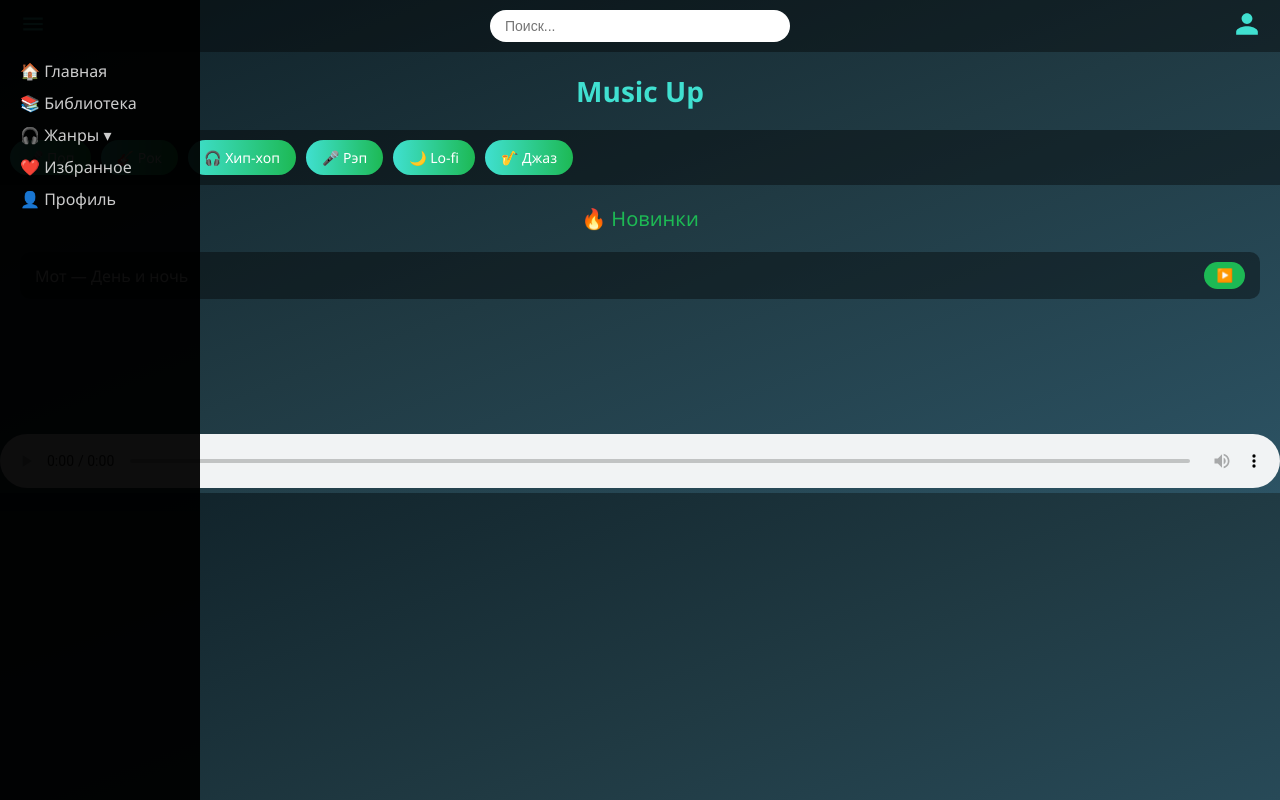
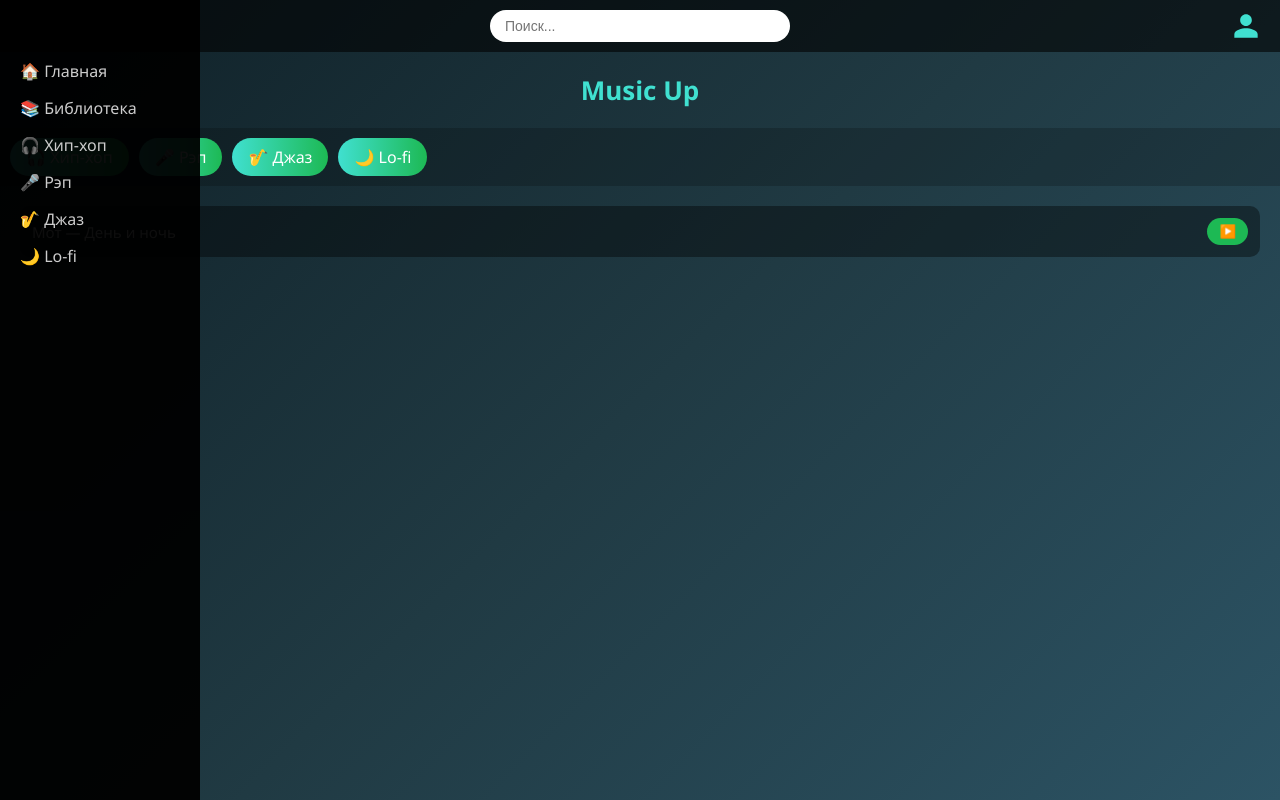
Before and after one commit to Salohiddin70/music-up, a plain HTML site: page index.html in a window 1280 px wide. Both pictures are taken after a click on the icon 33 px from the left and 23 px from the top of the page. Drawn offline with Linux system fonts and the light colour scheme.

Commit message:
Update index.html

```diff
--- a/index.html
+++ b/index.html
@@ -8,26 +8,28 @@
     * { box-sizing: border-box; margin: 0; padding: 0; }
     body {
       font-family: 'Segoe UI', sans-serif;
-      background: linear-gradient(to bottom right, #0f2027, #203a43, #2c5364);
+      background: linear-gradient(135deg, #0f2027, #203a43, #2c5364);
       color: #fff;
+      padding-bottom: 120px; /* место под нижний плеер */
+      min-height: 100vh;
     }
 
     header {
-      background-color: rgba(0,0,0,0.4);
-      padding: 10px 20px;
+      background: rgba(0, 0, 0, 0.6);
       display: flex;
       align-items: center;
       justify-content: space-between;
+      padding: 10px 20px;
       position: sticky;
       top: 0;
-      z-index: 10;
+      z-index: 100;
     }
 
-    .icon svg {
-      width: 26px;
-      height: 26px;
+    .menu-icon, .profile-icon {
+      width: 28px;
+      height: 28px;
+      cursor: pointer;
       fill: #40e0d0;
-      cursor: pointer;
     }
 
     .search-bar {
@@ -39,27 +41,55 @@
       padding: 8px 15px;
       width: 70%;
       max-width: 300px;
+      border-radius: 20px;
       border: none;
-      border-radius: 20px;
+      font-size: 14px;
       outline: none;
-      font-size: 14px;
+    }
+
+    nav.side-menu {
+      position: fixed;
+      top: 0;
+      left: -230px;
+      width: 200px;
+      height: 100%;
+      background-color: rgba(0, 0, 0, 0.95);
+      padding: 60px 20px;
+      display: flex;
+      flex-direction: column;
+      gap: 15px;
+      transition: left 0.3s;
+      z-index: 1000;
+    }
+
+    nav.side-menu.open {
+      left: 0;
+    }
+
+    nav.side-menu a {
+      color: #ccc;
+      text-decoration: none;
+      font-size: 16px;
+    }
+
+    nav.side-menu a:hover {
+      color: #40e0d0;
     }
 
     h1 {
       text-align: center;
       color: #40e0d0;
       margin: 20px 0;
-      font-size: 28px;
+      font-size: 26px;
     }
 
-    /* Горизонтальное меню жанров */
     .genre-menu {
       display: flex;
       overflow-x: auto;
       white-space: nowrap;
-      background-color: rgba(0,0,0,0.4);
+      gap: 10px;
       padding: 10px;
-      gap: 10px;
+      background-color: rgba(0,0,0,0.2);
       scrollbar-width: none;
     }
 
@@ -68,44 +98,30 @@
     }
 
     .genre-button {
-      flex: 0 0 auto;
       padding: 8px 16px;
-      border-radius: 20px;
       background: linear-gradient(90deg, #40e0d0, #1db954);
       color: #fff;
-      font-size: 14px;
+      border-radius: 20px;
       text-decoration: none;
-      transition: background 0.3s;
-    }
-
-    .genre-button:hover {
-      background: linear-gradient(90deg, #1db954, #40e0d0);
-    }
-
-    .section-title {
-      font-size: 20px;
-      margin: 20px;
-      text-align: center;
-      color: #1db954;
+      flex-shrink: 0;
     }
 
     .track-list {
-      padding: 0 20px 40px;
+      padding: 20px;
     }
 
     .track {
-      margin-bottom: 15px;
-      background-color: rgba(0, 0, 0, 0.4);
-      padding: 10px 15px;
+      background-color: rgba(0,0,0,0.4);
       border-radius: 10px;
+      padding: 12px;
+      margin-bottom: 10px;
       display: flex;
       justify-content: space-between;
       align-items: center;
     }
 
     .track-title {
-      font-size: 16px;
-      color: #fff;
+      font-size: 15px;
     }
 
     .track button {
@@ -117,215 +133,155 @@
       cursor: pointer;
     }
 
-    .track button:hover {
-      background-color: #1ed760;
+    #player-bar {
+      position: fixed;
+      bottom: 0;
+      left: 0;
+      width: 100%;
+      background: rgba(255, 255, 255, 0.1);
+      backdrop-filter: blur(10px);
+      display: flex;
+      align-items: center;
+      justify-content: space-between;
+      padding: 10px 20px;
+      z-index: 1001;
     }
 
-    /* Боковое меню */
-    .side-menu {
-      position: fixed;
-      top: 0;
-      left: -220px;
-      width: 200px;
-      height: 100%;
-      background-color: rgba(0, 0, 0, 0.95);
-      display: flex;
-      flex-direction: column;
-      padding: 60px 20px;
-      gap: 10px;
-      transition: left 0.3s;
-      z-index: 999;
+    #player-bar img {
+      height: 50px;
+      border-radius: 5px;
+      margin-right: 10px;
     }
 
-    .side-menu a,
-    .dropdown-toggle {
-      color: #ccc;
-      text-decoration: none;
-      font-size: 16px;
-      cursor: pointer;
+    #player-info {
+      flex: 1;
+      display: flex;
+      align-items: center;
     }
 
-    .side-menu a:hover,
-    .dropdown-toggle:hover {
-      color: #40e0d0;
-    }
-
-    .side-menu.open {
-      left: 0;
-    }
-
-    .dropdown-content {
-      display: none;
-      flex-direction: column;
-      padding-left: 10px;
-      gap: 5px;
-      margin-top: 5px;
-    }
-
-    .dropdown.open .dropdown-content {
-      display: flex;
+    #player-controls button {
+      background: none;
+      border: none;
+      color: white;
+      font-size: 20px;
+      margin: 0 10px;
+      cursor: pointer;
     }
   </style>
 </head>
-<body>
+<body onclick="closeMenu(event)">
 
-  <!-- Хедер -->
 <header>
-    <div class="icon">
-      <svg viewBox="0 0 24 24"><path d="M3 6h18v2H3zM3 11h18v2H3zM3 16h18v2H3z"/></svg>
-    </div>
+  <svg class="menu-icon" onclick="toggleMenu()" xmlns="http://www.w3.org/2000/svg" viewBox="0 0 24 24">
+    <path d="M3 6h18M3 12h18M3 18h18"/>
+  </svg>
   <div class="search-bar">
     <input type="text" placeholder="Поиск..." oninput="searchTracks(this.value)" />
   </div>
-    <div class="icon">
-      <svg viewBox="0 0 24 24"><path d="M12 12c2.7 0 5-2.3 5-5s-2.3-5-5-5-5 2.3-5 5 2.3 5 5 5zm0 2c-3.3 0-10 1.7-10 5v3h20v-3c0-3.3-6.7-5-10-5z"/></svg>
-    </div>
+  <svg class="profile-icon" xmlns="http://www.w3.org/2000/svg" viewBox="0 0 24 24">
+    <path d="M12 12c2.7 0 5-2.3 5-5s-2.3-5-5-5-5 2.3-5 5 2.3 5 5 5zm0 2c-3.3 0-10 1.7-10 5v3h20v-3c0-3.3-6.7-5-10-5z"/>
+  </svg>
 </header>
 
-  <!-- Боковое меню -->
-  <nav id="side-menu" class="side-menu">
+<nav class="side-menu" id="side-menu">
   <a href="#" onclick="goHome()">🏠 Главная</a>
   <a href="#">📚 Библиотека</a>
-
-    <div class="dropdown">
-      <div class="dropdown-toggle" onclick="toggleDropdown()">🎧 Жанры ▾</div>
-      <div class="dropdown-content" id="genre-dropdown">
-        <a href="#" onclick="showGenre('pop')">🎤 Поп</a>
-        <a href="#" onclick="showGenre('rock')">🎸 Рок</a>
   <a href="#" onclick="showGenre('hiphop')">🎧 Хип-хоп</a>
   <a href="#" onclick="showGenre('rap')">🎤 Рэп</a>
+  <a href="#" onclick="showGenre('jazz')">🎷 Джаз</a>
   <a href="#" onclick="showGenre('lofi')">🌙 Lo-fi</a>
-        <a href="#" onclick="showGenre('jazz')">🎷 Джаз</a>
-      </div>
-    </div>
-
-    <a href="#">❤️ Избранное</a>
-    <a href="#">👤 Профиль</a>
 </nav>
 
 <h1>Music Up</h1>
 
-  <!-- Меню жанров -->
 <div class="genre-menu">
-    <a href="#" class="genre-button" onclick="showGenre('pop')">🎤 Поп</a>
-    <a href="#" class="genre-button" onclick="showGenre('rock')">🎸 Рок</a>
   <a href="#" class="genre-button" onclick="showGenre('hiphop')">🎧 Хип-хоп</a>
   <a href="#" class="genre-button" onclick="showGenre('rap')">🎤 Рэп</a>
+  <a href="#" class="genre-button" onclick="showGenre('jazz')">🎷 Джаз</a>
   <a href="#" class="genre-button" onclick="showGenre('lofi')">🌙 Lo-fi</a>
-    <a href="#" class="genre-button" onclick="showGenre('jazz')">🎷 Джаз</a>
 </div>
 
-  <!-- Новинки -->
-  <div class="section-title">🔥 Новинки</div>
 <div class="track-list" id="new-releases">
   <div class="track">
     <span class="track-title">Мот — День и ночь</span>
-      <button onclick="playTrack('https://voca.ro/16ker4KT1gn3')">▶️</button>
+    <button onclick="playTrack('https://voca.ro/16ker4KT1gn3', 'День и ночь', 'https://raw.githubusercontent.com/Salohiddin70/music-up/main/IMG_1963.jpeg')">▶️</button>
   </div>
 </div>
 
-  <!-- Контент по жанрам -->
-  <div class="section-title" id="genre-title"></div>
 <div class="track-list" id="genre-tracks"></div>
 
-  <audio id="player" controls style="width:100%; margin-top: 20px;"></audio>
+<!-- Нижний плеер -->
+<div id="player-bar" style="display:none;">
+  <div id="player-info">
+    <img src="" id="track-img" alt="Обложка">
+    <div id="track-name">Трек</div>
+  </div>
+  <div id="player-controls">
+    <button onclick="player.pause()">⏸️</button>
+    <button onclick="player.play()">▶️</button>
+  </div>
+</div>
+
+<audio id="player" hidden></audio>
 
 <script>
-    const player = document.getElementById('player');
+  const player = document.getElementById("player");
+  const playerBar = document.getElementById("player-bar");
+  const trackName = document.getElementById("track-name");
+  const trackImg = document.getElementById("track-img");
 
-    const genres = {
-      hiphop: [
-        { title: "Macan — L", url: "https://media.vocaroo.com/mp3/1iX95z5SQfOM" },
-        { title: "Macan — Заново", url: "https://media.vocaroo.com/mp3/1Z155EzK1A4u" },
-        { title: "Macan — Останься образом", url: "https://media.vocaroo.com/mp3/1fNWBhahQ6Mo" },
-        { title: "Мот — День и ночь", url: "https://voca.ro/16ker4KT1gn3" }
-      ],
-      pop: [],
-      rock: [],
-      rap: [],
-      lofi: [],
-      jazz: []
-    };
+  const sideMenu = document.getElementById("side-menu");
 
-    function playTrack(url) {
+  function playTrack(url, name, img) {
     player.src = url;
     player.play();
+    playerBar.style.display = "flex";
+    trackName.textContent = name;
+    trackImg.src = img;
+  }
+
+  function toggleMenu() {
+    sideMenu.classList.toggle("open");
+  }
+
+  function closeMenu(e) {
+    if (!e.target.closest(".side-menu") && !e.target.closest(".menu-icon")) {
+      sideMenu.classList.remove("open");
+    }
+  }
+
+  function goHome() {
+    document.getElementById("new-releases").style.display = "block";
+    document.getElementById("genre-tracks").innerHTML = "";
   }
 
   function showGenre(genre) {
-      const list = genres[genre] || [];
-      const title = document.getElementById("genre-title");
+    document.getElementById("new-releases").style.display = "none";
     const container = document.getElementById("genre-tracks");
-
-      title.textContent = genreNames[genre] || "";
     container.innerHTML = "";
 
-      if (list.length === 0) {
-        container.innerHTML = "<p style='text-align:center; color: #888;'>Пока нет песен в этом жанре.</p>";
-        return;
-      }
-
-      list.forEach(song => {
+    const songs = genres[genre] || [];
+    songs.forEach(track => {
       const div = document.createElement("div");
       div.className = "track";
       div.innerHTML = `
-          <span class="track-title">${song.title}</span>
-          <button onclick="playTrack('${song.url}')">▶️</button>
+        <span class="track-title">${track.title}</span>
+        <button onclick="playTrack('${track.url}', '${track.title}', '${track.img}')">▶️</button>
       `;
       container.appendChild(div);
     });
   }
 
-    const genreNames = {
-      pop: "🎤 Поп",
-      rock: "🎸 Рок",
-      hiphop: "🎧 Хип-хоп",
-      rap: "🎤 Рэп",
-      lofi: "🌙 Lo-fi",
-      jazz: "🎷 Джаз"
+  const genres = {
+    hiphop: [
+      { title: "Macan — L", url: "https://media.vocaroo.com/mp3/1iX95z5SQfOM", img: "https://raw.githubusercontent.com/Salohiddin70/music-up/main/IMG_1963.jpeg" },
+      { title: "Macan — Заново", url: "https://media.vocaroo.com/mp3/1Z155EzK1A4u", img: "https://raw.githubusercontent.com/Salohiddin70/music-up/main/IMG_1963.jpeg" },
+      { title: "Мот — День и ночь", url: "https://voca.ro/16ker4KT1gn3", img: "https://raw.githubusercontent.com/Salohiddin70/music-up/main/IMG_1963.jpeg" }
+    ],
+    rap: [],
+    jazz: [],
+    lofi: []
   };
-
-    function searchTracks(query) {
-      const lower = query.toLowerCase();
-      const container = document.getElementById("genre-tracks");
-      const allTracks = Object.values(genres).flat();
-
-      const filtered = allTracks.filter(track =>
-        track.title.toLowerCase().includes(lower)
-      );
-
-      document.getElementById("genre-title").textContent = "🔍 Результаты поиска";
-      container.innerHTML = "";
-
-      if (filtered.length === 0) {
-        container.innerHTML = "<p style='text-align:center; color: #888;'>Ничего не найдено.</p>";
-        return;
-      }
-
-      filtered.forEach(track => {
-        const div = document.createElement("div");
-        div.className = "track";
-        div.innerHTML = `
-          <span class="track-title">${track.title}</span>
-          <button onclick="playTrack('${track.url}')">▶️</button>
-        `;
-        container.appendChild(div);
-      });
-    }
-
-    function toggleDropdown() {
-      document.querySelector(".dropdown").classList.toggle("open");
-    }
-
-    document.querySelector(".icon").addEventListener("click", function () {
-      document.getElementById("side-menu").classList.toggle("open");
-    });
-
-    function goHome() {
-      document.getElementById("genre-title").textContent = "";
-      document.getElementById("genre-tracks").innerHTML = "";
-      window.scrollTo({ top: 0, behavior: "smooth" });
-    }
 </script>
 
 </body>
```
Lines whose indentation alone changed are shown as unchanged.
